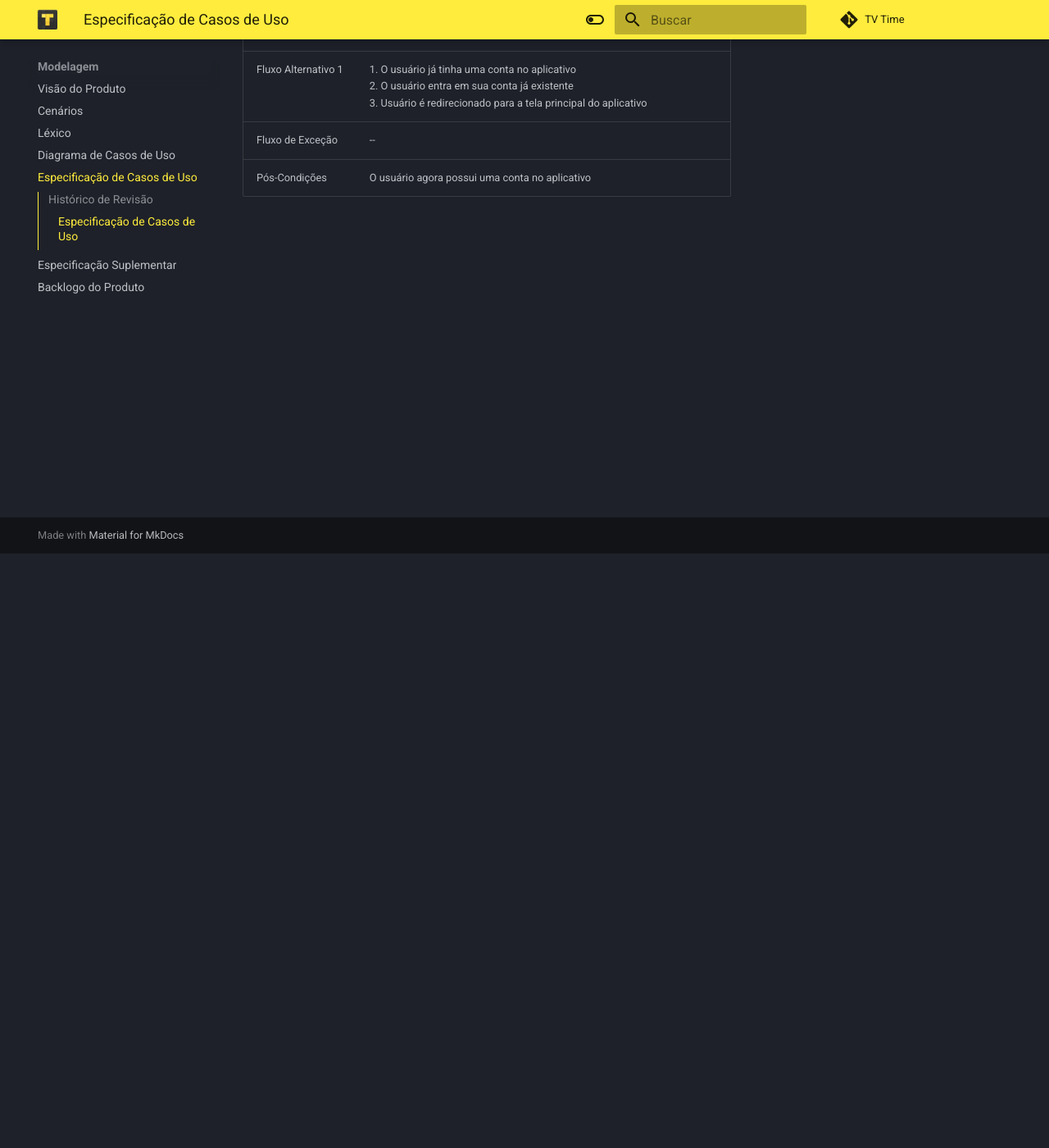
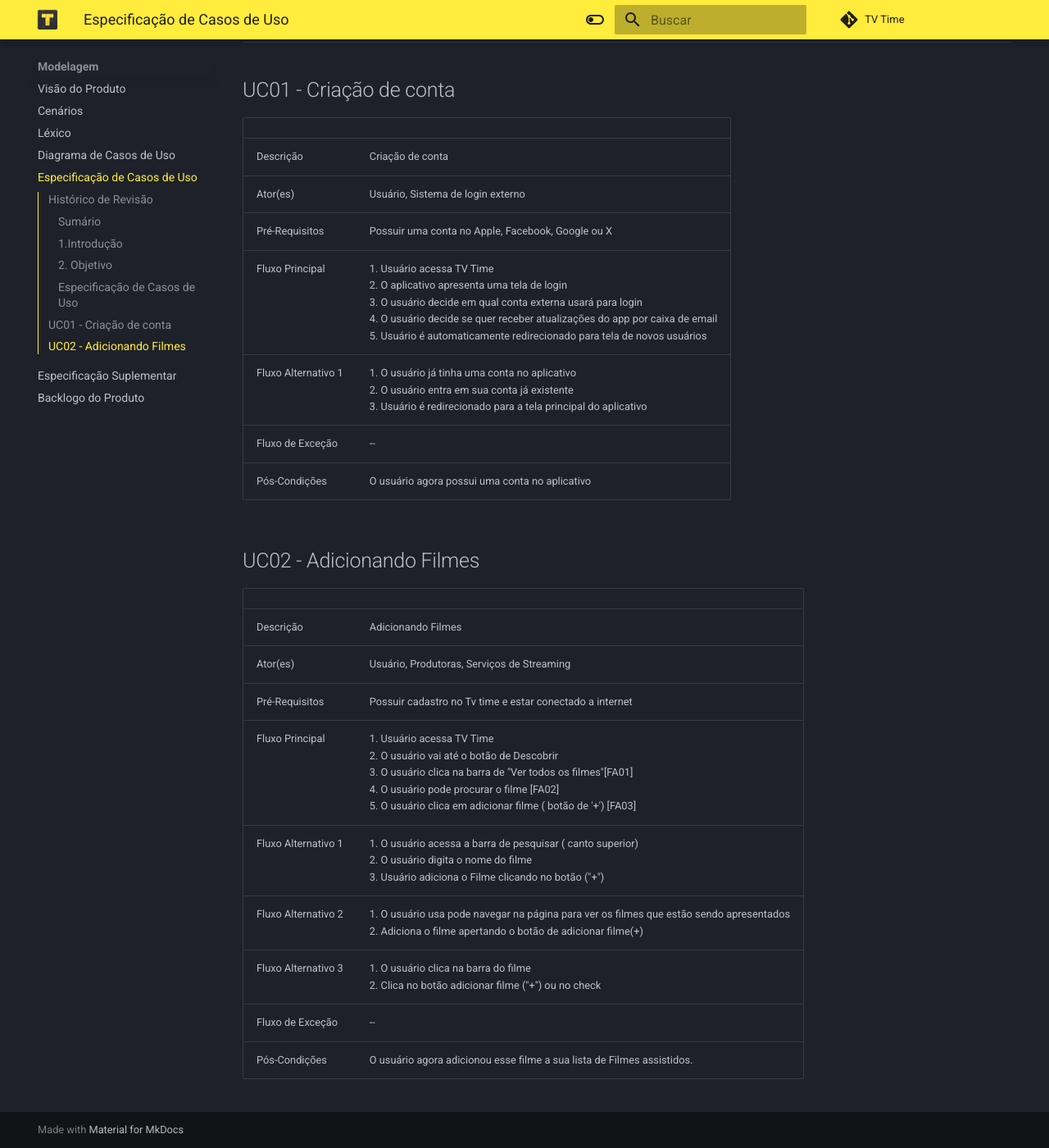
Before and after one commit to rabelzx/REQ-FGA-2024-1, an MkDocs documentation site: the page built from docs/Modelagem/CasosUsos/espCasosUsos.md, in a window 1280 px wide and 1400 px high, scrolled down 725 px. Shown: the whole window at 82% size. Built offline with MkDocs 1.6.1 and Material for MkDocs 9.7.7, drawn with Linux system fonts in a browser that asks for light colours; some web fonts are replaced; comment, search, counter and statistics services are not loaded; some of the changed text lies outside the part shown.

Commit message:
feat(main): adicionando UC02

```diff
--- a/docs/Modelagem/CasosUsos/espCasosUsos.md
+++ b/docs/Modelagem/CasosUsos/espCasosUsos.md
@@ -4,7 +4,22 @@
 |------------|---------------|-----------------------------------|---------|
 | 20/08      |Danilo Naves   | Criação do documento referente a Especificações de  Casos de Uso | 1.0|
 
+### Sumário
+
+
+### 1.Introdução
+
+Esse documento visa especificar os casos de uso do TV time.
+
+### 2. Objetivo
+
+Objetivo é representar o comportamento de usuários do Tv time a fim de levantar requisitos para a modelagem
+
+
 ### Especificação de Casos de Uso
+---
+UC01 - Criação de conta
+---
 
 |           |               |
 |-----------|---------------|
@@ -15,3 +30,18 @@
 | Fluxo Alternativo 1 |1. O usuário já tinha uma conta no aplicativo <br> 2. O usuário entra em sua conta já existente <br> 3. Usuário é redirecionado para a tela principal do aplicativo |
 | Fluxo de Exceção | -- |
 | Pós-Condições | O usuário agora possui uma conta no aplicativo |
+
+UC02 - Adicionando Filmes
+---
+
+|           |               |
+|-----------|---------------|
+| Descrição | Adicionando Filmes |
+| Ator(es)  | Usuário, Produtoras, Serviços de Streaming|
+| Pré-Requisitos | Possuir cadastro no Tv time e estar conectado a internet|
+| Fluxo Principal | 1. Usuário acessa TV Time <br>2. O usuário vai até o botão de Descobrir<br>3. O usuário clica na barra de "Ver todos os filmes"[FA01]<br> 4. O usuário pode procurar o filme [FA02]<br> 5. O usuário clica em adicionar filme ( botão de '+') [FA03]|
+| Fluxo Alternativo 1 |1. O usuário acessa a barra de pesquisar ( canto superior) <br> 2. O usuário digita o nome do filme <br> 3. Usuário adiciona o Filme clicando no botão ("+")|
+| Fluxo Alternativo 2 |1. O usuário usa pode navegar na página para ver os filmes que estão sendo apresentados <br> 2. Adiciona o filme apertando o botão de adicionar filme(+) <br>|
+| Fluxo Alternativo 3 |1. O usuário clica na barra do filme <br> 2. Clica no botão adicionar filme ("+") ou  no check <br>|
+| Fluxo de Exceção | -- |
+| Pós-Condições | O usuário agora adicionou esse filme a sua lista de Filmes assistidos. |
```
